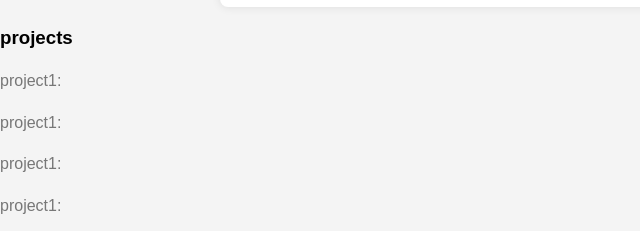
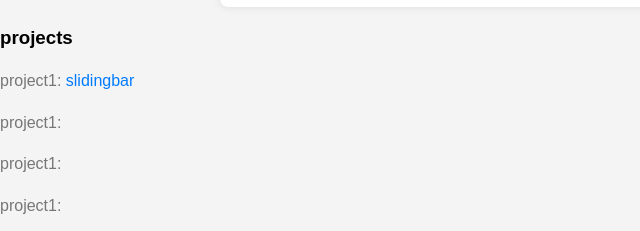
Before and after one commit to ujwalabarla/user09, a plain HTML site: page index.html in a window 1280 px wide. Shown: the part 754-985 px from the top of the page, 0-640 px from the left. Drawn offline with Linux system fonts and the light colour scheme.

Commit message:
Update index.html

```diff
--- a/index.html
+++ b/index.html
@@ -102,7 +102,7 @@
   </section>
 
  <h3>projects</h3>
-  <p> project1: <a href="slidesheet.html" target="_blank"></a></p>
+  <p> project1: <a href="slidesheet.html" target="_blank">slidingbar</a></p>
   <p> project1: <a href="calculator.html" target="_blank"></a></p>
   <p> project1: <a href="navigation.html" target="_blank"></a></p>
   <p> project1: <a href="bmi.html" target="_blank"></a></p>
```
